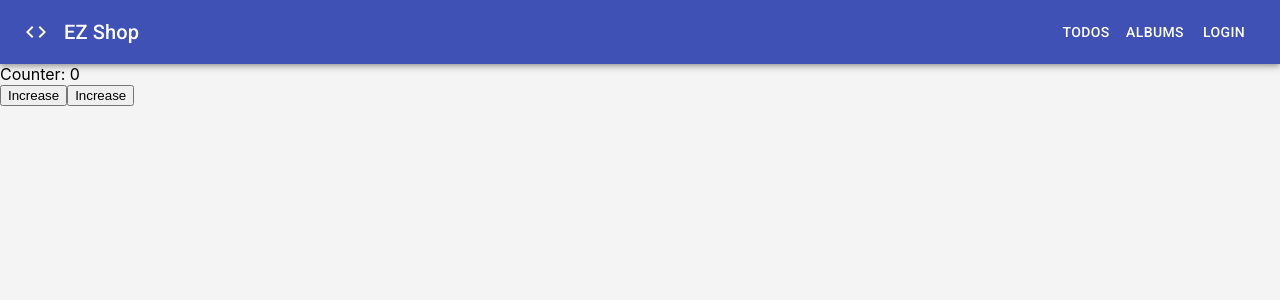
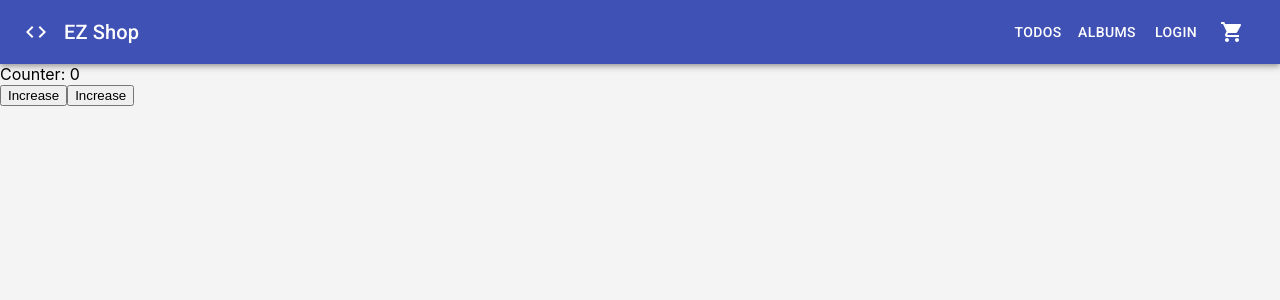
Before and after one commit to nghiemph95/React_Learning, a React (Create React App) app in the folder 02_react_learning/learn_reactjs_next/: page / in a window 1280 px wide. Shown: the top 300 px of the page. Built offline with nearby package versions, Linux system fonts and the light colour scheme.

Commit message:
Updated: 27-01-2023 20:48:52

```diff
--- a/02_react_learning/learn_reactjs_next/src/components/Header/index.jsx
+++ b/02_react_learning/learn_reactjs_next/src/components/Header/index.jsx
@@ -1,22 +1,19 @@
-import { Box, IconButton, Menu, MenuItem } from '@material-ui/core';
+import { Badge, Box, IconButton, Menu, MenuItem } from '@material-ui/core';
 import AppBar from '@material-ui/core/AppBar';
 import Button from '@material-ui/core/Button';
 import Dialog from '@material-ui/core/Dialog';
-import DialogActions from '@material-ui/core/DialogActions';
 import DialogContent from '@material-ui/core/DialogContent';
-import DialogContentText from '@material-ui/core/DialogContentText';
 import { makeStyles } from '@material-ui/core/styles';
-import TextField from '@material-ui/core/TextField';
 import Toolbar from '@material-ui/core/Toolbar';
 import Typography from '@material-ui/core/Typography';
-import { AccountCircle, Close } from '@material-ui/icons';
+import { AccountCircle, Close, ShoppingCart } from '@material-ui/icons';
 import CodeIcon from '@material-ui/icons/Code';
 import Login from 'features/Auth/components/Login';
 import Register from 'features/Auth/components/Register';
 import { logout } from 'features/Auth/userSlice';
+import { cartItemsCountSelector } from 'features/Cart/selectors';
 import React, { useState } from 'react';
-import { useDispatch } from 'react-redux';
-import { useSelector } from 'react-redux';
+import { useDispatch, useSelector } from 'react-redux';
 import { Link, NavLink } from 'react-router-dom';
 
 const useStyles = makeStyles((theme) => ({
@@ -51,6 +48,7 @@ export default function Header() {
   const dispatch = useDispatch();
   const loggedInUser = useSelector((state) => state.user.current);
   const isLoggedIn = !!loggedInUser.id;
+  const cartItemCount = useSelector(cartItemsCountSelector);
   /** State */
   const [open, setOpen] = useState(false);
   const [mode, setMode] = useState(MODE.LOGIN);
@@ -106,6 +104,12 @@ export default function Header() {
             </Button>
           )}
 
+          <IconButton aria-label="show 4 new mails" color="inherit">
+            <Badge badgeContent={cartItemCount} color="secondary">
+              <ShoppingCart />
+            </Badge>
+          </IconButton>
+
           {isLoggedIn && (
             <IconButton color="inherit" onClick={handleUserClick}>
               <AccountCircle />
--- a/02_react_learning/learn_reactjs_next/src/features/Cart/selectors.js
+++ b/02_react_learning/learn_reactjs_next/src/features/Cart/selectors.js
@@ -8,7 +8,7 @@ const cartItemSelector = (state) => state.cart.cartItems;
  * 2. Phần kết quả: kết quả tính toán
  */
 export const cartItemsCountSelector = createSelector(cartItemSelector, (cartItems) =>
-  cartItems.reduce((count, item) => count + item, 0)
+  cartItems.reduce((count, item) => count + item.quantity, 0)
 );
 
 /** Calculate total of cart */
```
